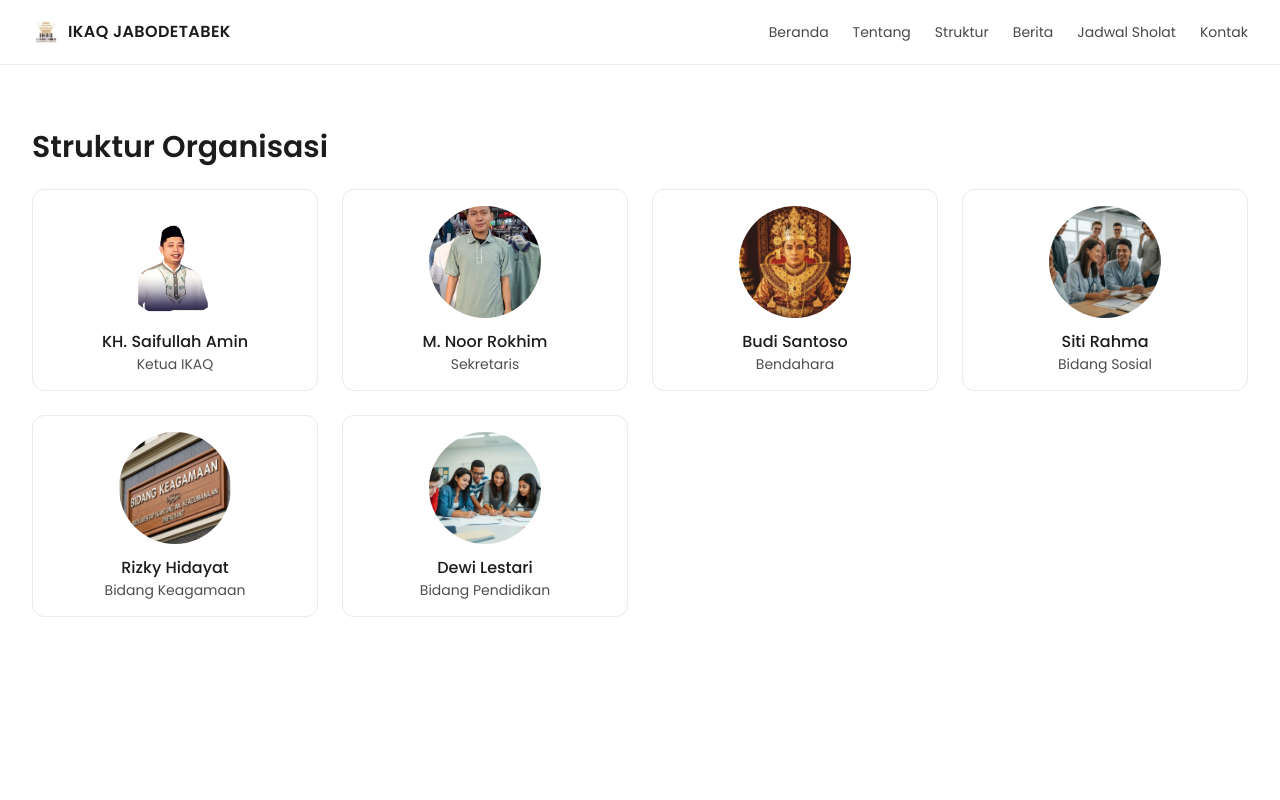
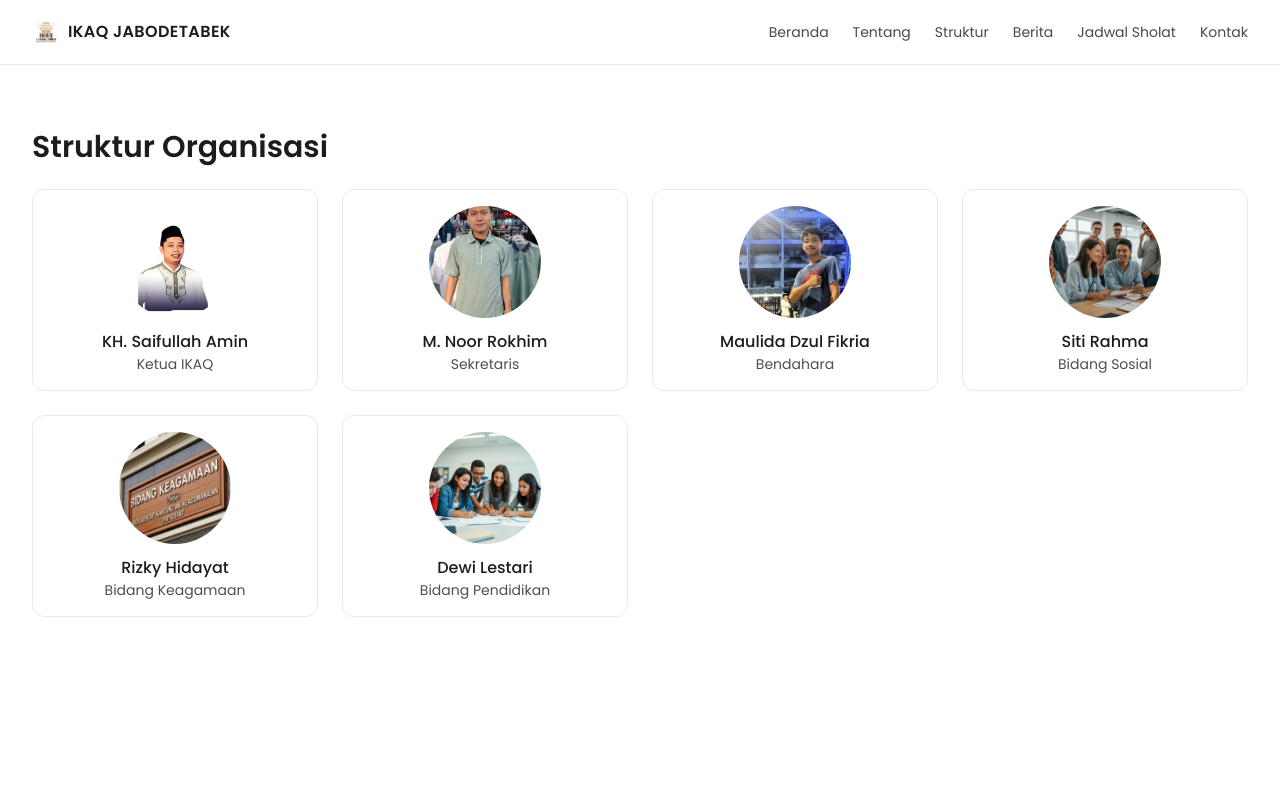
Before and after one commit to iqbalchaqa27/VO-WEBSITE, a Next.js app: page /struktur in a window 1280 px wide. Shown: the top 800 px of the page. Built offline with nearby package versions, Linux system fonts and the light colour scheme.

Commit message:
feat: add Bendahara image to Struktur page
Update Struktur page to conditionally render Bendahara image.

Co-authored-by: null <131596343+iqbalchaqa27@users.noreply.github.com>

```diff
--- a/app/struktur/page.tsx
+++ b/app/struktur/page.tsx
@@ -11,8 +11,12 @@ export default function StrukturPage() {
             <FadeIn key={m.name}>
               <div className="subtle-card p-4 text-center">
                 <img
-                  src={m.photo || "/placeholder.svg"}
-                  alt={`Foto ${m.name}`}
+                  src={
+                    m.role?.toLowerCase() === "bendahara" || m.name === "Maulida Dzul Fikria"
+                      ? "/images/bendahara-ikaq.png"
+                      : m.photo || "/placeholder.svg"
+                  }
+                  alt={`Foto ${m.name}${m.role ? " - " + m.role : ""}`}
                   className="mx-auto h-28 w-28 rounded-full object-cover"
                 />
                 <div className="mt-3 font-medium">{m.name}</div>
--- a/lib/data.ts
+++ b/lib/data.ts
@@ -55,7 +55,7 @@ export type Member = {
 export const structure: Member[] = [
   { name: "KH. Saifullah Amin", role: "Ketua IKAQ", photo: "/images/ketua-ikaq.png" },
   { name: "M. Noor Rokhim", role: "Sekretaris", photo: "/images/sekretaris-ikaq.png" },
-  { name: "Budi Santoso", role: "Bendahara", photo: "/bendahara.jpg" },
+  { name: "Maulida Dzul Fikria", role: "Bendahara", photo: "/images/bendahara-ikaq.png" },
   { name: "Siti Rahma", role: "Bidang Sosial", photo: "/bidang-sosial.jpg" },
   { name: "Rizky Hidayat", role: "Bidang Keagamaan", photo: "/bidang-keagamaan.jpg" },
   { name: "Dewi Lestari", role: "Bidang Pendidikan", photo: "/bidang-pendidikan.jpg" },
```
